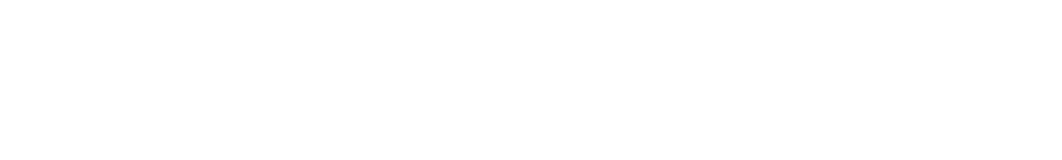
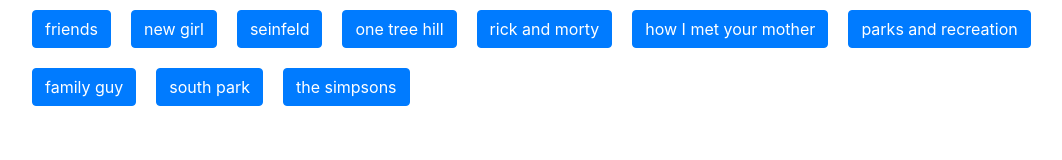
Before and after one commit to siddhubatra/GifTastic-Project, a plain HTML site: page index.html in a window 1280 px wide. Shown: the whole page, without its empty margins (63-1125 px from the left). Drawn offline with nearby package versions, Linux system fonts and the light colour scheme.

Commit message:
made row of buttons up top

```diff
--- /dev/null
+++ b/assets/css/style.css
@@ -0,0 +1,3 @@
+button {
+    padding: 10px;
+}
--- a/assets/javascript/app.js
+++ b/assets/javascript/app.js
@@ -0,0 +1,15 @@
+var topics;
+
+topics = ["friends", "new girl", "seinfeld", "one tree hill", "rick and morty", "how I met your mother", "parks and recreation", "family guy", "south park", "the simpsons"];
+
+for (var i = 0; i < topics.length; i++) {
+    var button = $("<button>").text(topics[i]);
+    button.addClass("btn btn-primary");
+    button.attr("data-name", topics[i]);
+    button.css("margin", "10px");
+    $(".buttonRow").append(button);
+}
+
+function displayGifTable() {
+
+}
--- a/index.html
+++ b/index.html
@@ -6,10 +6,25 @@
     <meta name="viewport" content="width=device-width, initial-scale=1.0">
     <meta http-equiv="X-UA-Compatible" content="ie=edge">
     <title>GifTastic!</title>
+    <link rel="stylesheet" href="https://stackpath.bootstrapcdn.com/bootstrap/4.3.1/css/bootstrap.min.css"
+        integrity="sha384-ggOyR0iXCbMQv3Xipma34MD+dH/1fQ784/j6cY/iJTQUOhcWr7x9JvoRxT2MZw1T" crossorigin="anonymous">
+    <script src="https://cdnjs.cloudflare.com/ajax/libs/jquery/3.2.1/jquery.min.js"></script>
 </head>
 
 <body>
+    <div class="container">
+        <div class="row">
+            <div class="col buttonRow">
+            </div>
+        </div>
+        <div class="row">
+            <div class="col-8 gifTable"></div>
+            <div class="col-4"></div>
+        </div>
 
+    </div>
 </body>
 
+<script src="assets/javascript/app.js"></script>
+
 </html>
```
